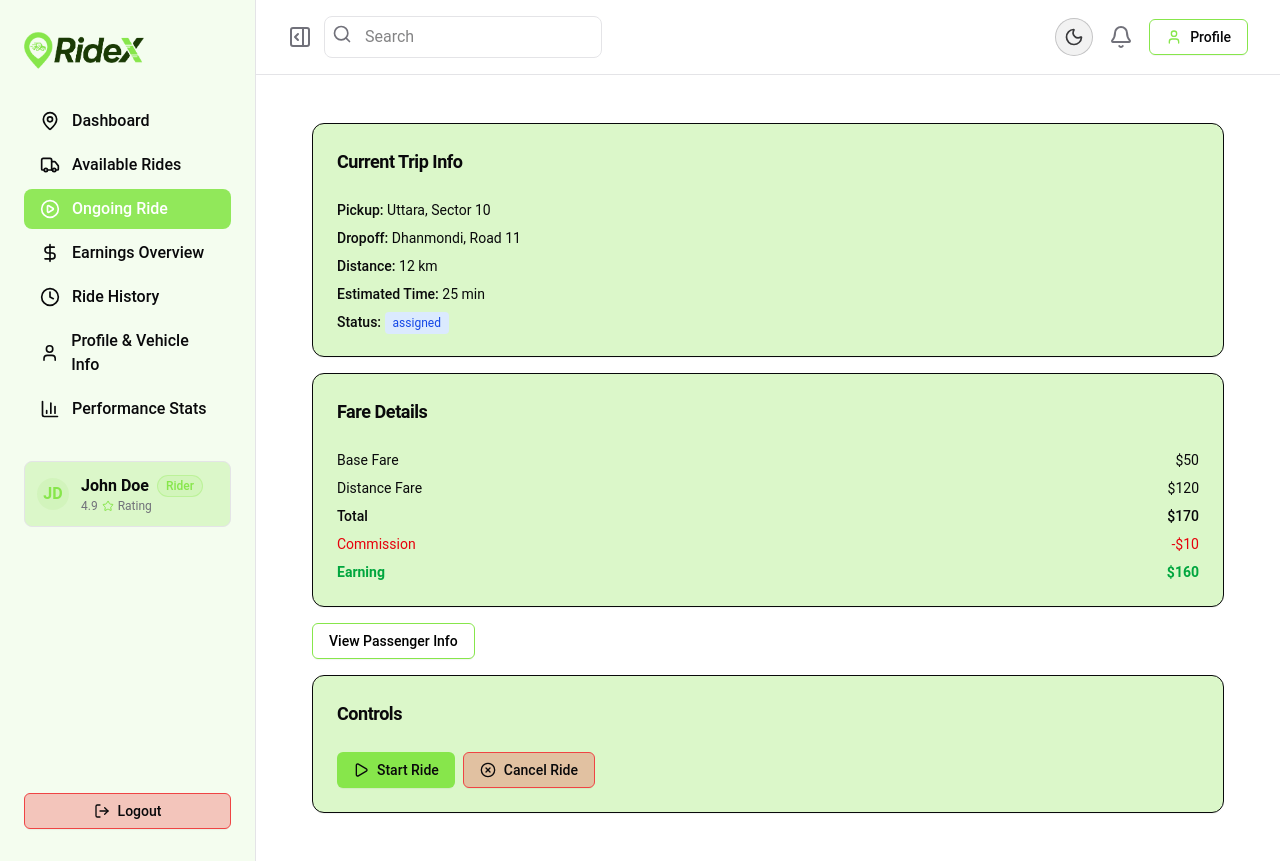
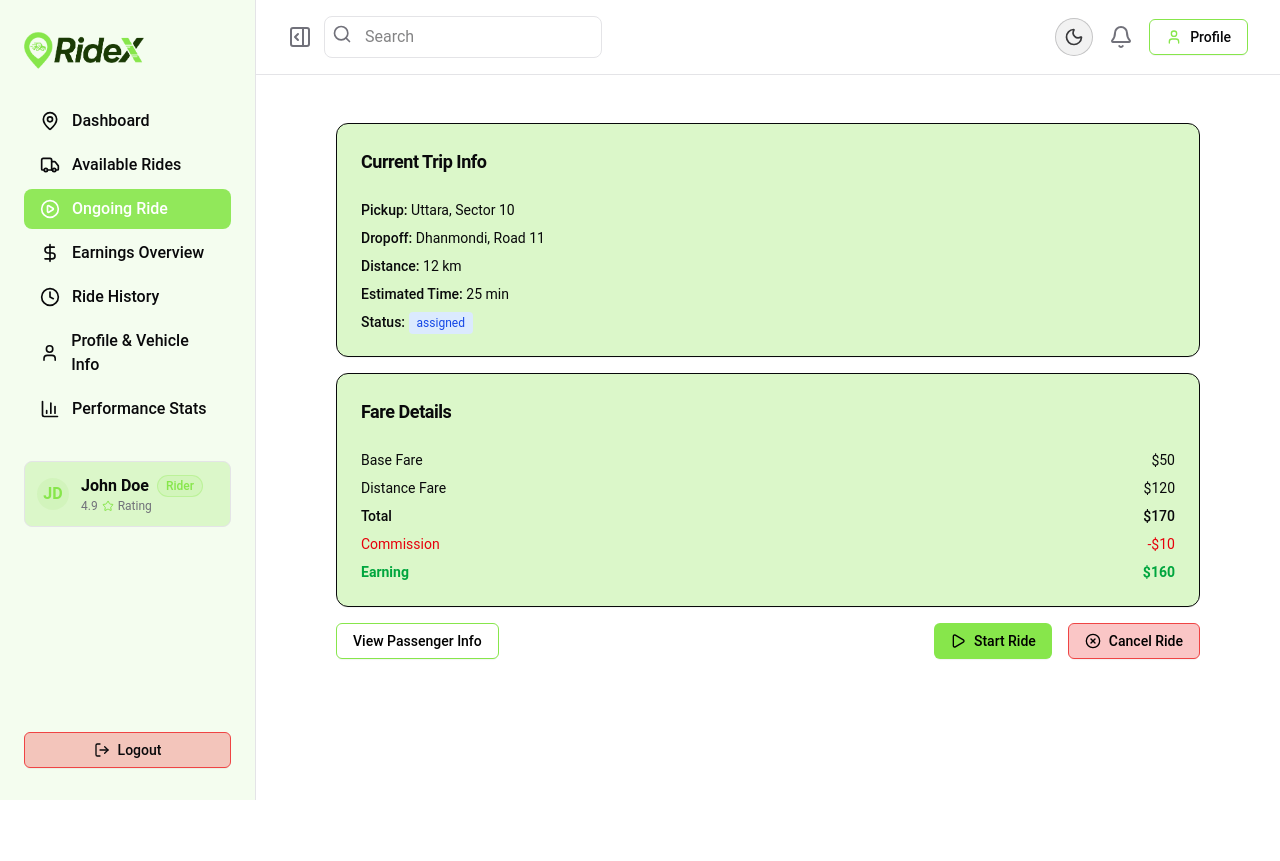
Before and after one commit to rubel6610/RideX-Frontend, a Next.js app: page /dashboard/ongoing-ride in a window 1280 px wide. After the commit the page ends 800 px from the top, so only its background shows below. Built offline with nearby package versions, Linux system fonts and the light colour scheme.

Commit message:
Modified Ongoing ride page

```diff
--- a/src/app/dashboard/ongoing-ride/page.jsx
+++ b/src/app/dashboard/ongoing-ride/page.jsx
@@ -29,7 +29,7 @@ export default function OngoingRidePage() {
     const handleCancel = () => setRide({ ...ride, status: "cancelled" });
 
     return (
-        <div className="p-4  space-y-4">
+        <div className="p-4  max-w-4xl mx-auto space-y-4">
             {/* Current Trip Info */}
             <Card>
                 <CardHeader>
@@ -94,6 +94,8 @@ export default function OngoingRidePage() {
             </Card>
 
             {/* Passenger Info (Modal) */}
+            <div className="flex justify-between gap-2 md:gap-3 xl:gap-4">
+                {/* view passenger info  */}
                 <div>
                     <Button variant="outline" onClick={() => setShowPassenger(true)}>
                         View Passenger Info
@@ -122,12 +124,8 @@ export default function OngoingRidePage() {
                     </Dialog>
                 </div>
 
-            {/* Control Buttons */}
-            <Card>
-                <CardHeader>
-                    <CardTitle className="text-lg">Controls</CardTitle>
-                </CardHeader>
-                <CardContent className="flex flex-wrap gap-2">
+                {/* controls buttons  */}
+                <div className="flex gap-2 md:gap-3 xl:gap-4">
                     {ride.status === "assigned" && (
                         <Button onClick={handleStart} className="flex items-center gap-2 cursor-pointer">
                             <Play className="w-4 h-4" /> Start Ride
@@ -148,8 +146,8 @@ export default function OngoingRidePage() {
                             <XCircle className="w-4 h-4" /> Cancel Ride
                         </Button>
                     )}
-                </CardContent>
-            </Card>
+                </div>
+            </div>
         </div>
     )
 }
```
Lines whose indentation alone changed are shown as unchanged.
